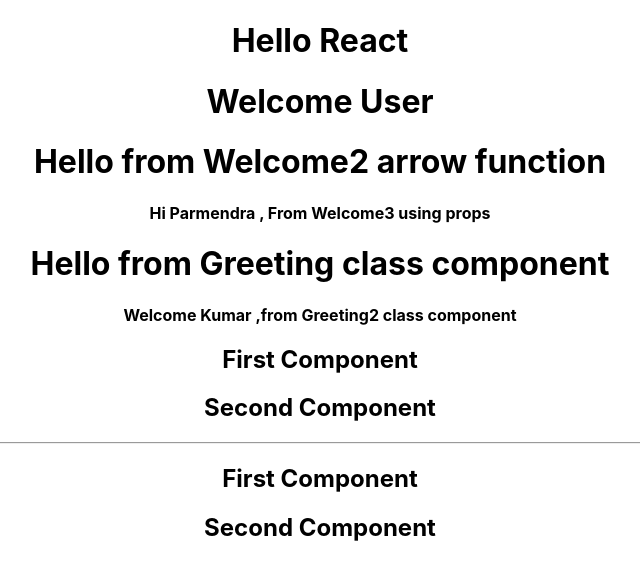
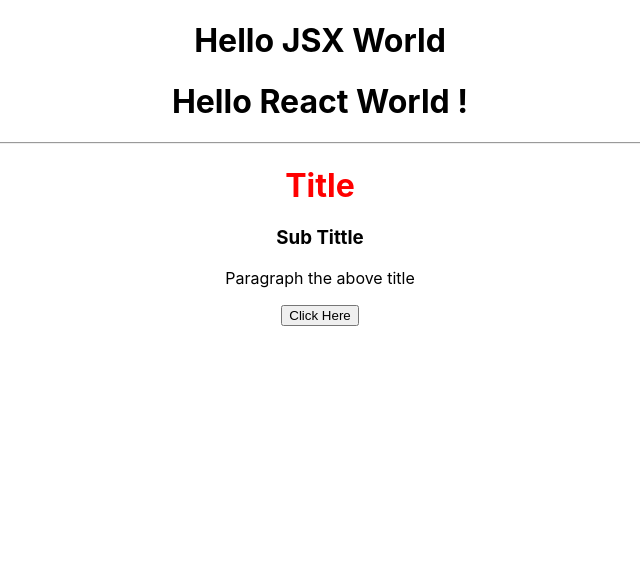
Before and after one commit to parmendra05/react-basics, a React (Create React App) app: page / in a window 1280 px wide. Shown: the top 580 px of the page, without its empty margins (320-960 px from the left). Built offline with nearby package versions, Linux system fonts and the light colour scheme.

Commit message:
comments & JSX

```diff
--- a/src/App.css
+++ b/src/App.css
@@ -36,3 +36,7 @@
     transform: rotate(360deg);
   }
 }
+
+.title{
+  color: red;
+}
--- a/src/App.js
+++ b/src/App.js
@@ -8,9 +8,12 @@
 import { FirstComponent, SecondComponent } from './components/MyComponent';
 // Another Ways
 import { FirstComponent as FC, SecondComponent as SC} from './components/MyComponent';
+import HelloJSXWorld from './components/HelloJSXWorld';
+import HelloJSXWorld2 from './components/HelloJSXWorld2';
+import HelloJSXWorld3 from './components/HelloJSXWorld3';
 function App() {
   return (
-    <div className="App">
+    <div className="App"> {/*
       <h1>Hello React</h1>
       <Welcome/>
       <Welcome2/>
@@ -23,7 +26,11 @@
       <SecondComponent/>
       <hr/>
       <FC/>
-      <SC/>
+  <SC/> */}
+      <HelloJSXWorld/>
+      <HelloJSXWorld2/>
+      <hr/>
+      <HelloJSXWorld3/>
     </div>
   );
 }
--- /dev/null
+++ b/src/components/HelloJSXWorld.js
@@ -0,0 +1,8 @@
+const HelloJSXWorld = () => {
+    // JSX code
+    const myElement=<h1>Hello JSX World</h1>
+    //const myElement=<div><h1>Hello JSX World</h1></div>
+    return myElement
+}
+
+export default HelloJSXWorld
--- /dev/null
+++ b/src/components/HelloJSXWorld2.js
@@ -0,0 +1,9 @@
+import React from "react"
+
+const HelloJSXWorld2 = () => {
+    // React Code
+    return React.createElement('h1',null,'Hello React World !')
+    //return React.createElement('div',null, React.createElement('h1',null,'Hello JSX World !'))
+}
+
+export default HelloJSXWorld2
--- /dev/null
+++ b/src/components/HelloJSXWorld3.js
@@ -0,0 +1,16 @@
+import React from "react"
+
+const HelloJSXWorld3 = () => {
+
+    function buttonClicked(){
+        alert("Button Clicked")
+    }
+    return <div>
+        <h1 className="title">Title</h1>
+        <h3>Sub Tittle</h3>
+        <p>Paragraph the above title</p>
+        <button onClick={buttonClicked}>Click Here</button>
+    </div>
+   }
+
+export default HelloJSXWorld3
```
